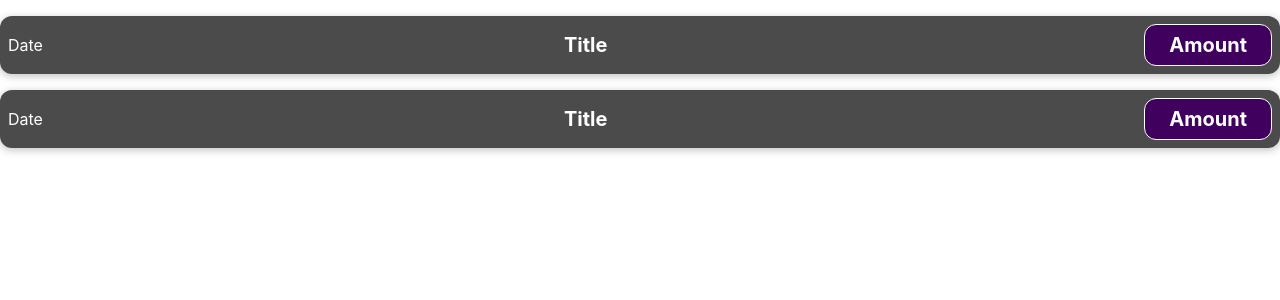
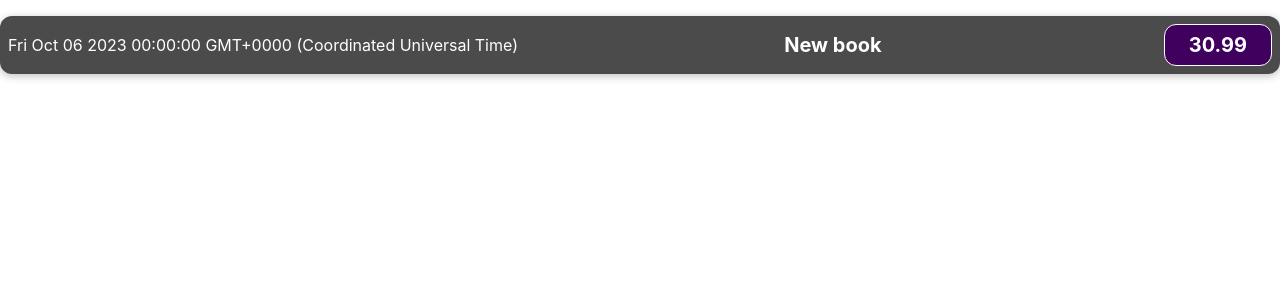
Before and after one commit to Eallekors/expenses-http, a React (Create React App) app: page / in a window 1280 px wide. Shown: the top 300 px of the page. Built offline with nearby package versions, Linux system fonts and the light colour scheme.

Commit message:
ExpenseData Group

```diff
--- a/src/App.js
+++ b/src/App.js
@@ -3,10 +3,16 @@
 import ExpenseItem from './components/ExpenseItem';
 
 function App() {
+  const data={
+    date : new Date(2023, 9, 6),
+    title : 'New book',
+    price : 30.99
+  }
   return (
     <div className="App">
-      <ExpenseItem />
-      <ExpenseItem />
+      <ExpenseItem
+        expenseData={data}
+      />
     </div>
   );
 }
--- a/src/components/ExpenseItem.js
+++ b/src/components/ExpenseItem.js
@@ -1,13 +1,14 @@
 import './ExpenseItem.css'
 
-function ExpenseItem(){
+function ExpenseItem(props){
+   console.log(props.expenseData.date);
 
     return (
         <div className='expense-item'>
-            <div>Date</div>
+            <div>{props.expenseData.date.toString()} </div>
             <div className='expense-item__description'>
-                <h2>Title</h2>
-                <div className='expense-item__price'>Amount</div>
+                <h2>{props.expenseData.title} </h2>
+                <div className='expense-item__price'>{props.expenseData.price} </div>
             </div>
         </div>
     )
```
